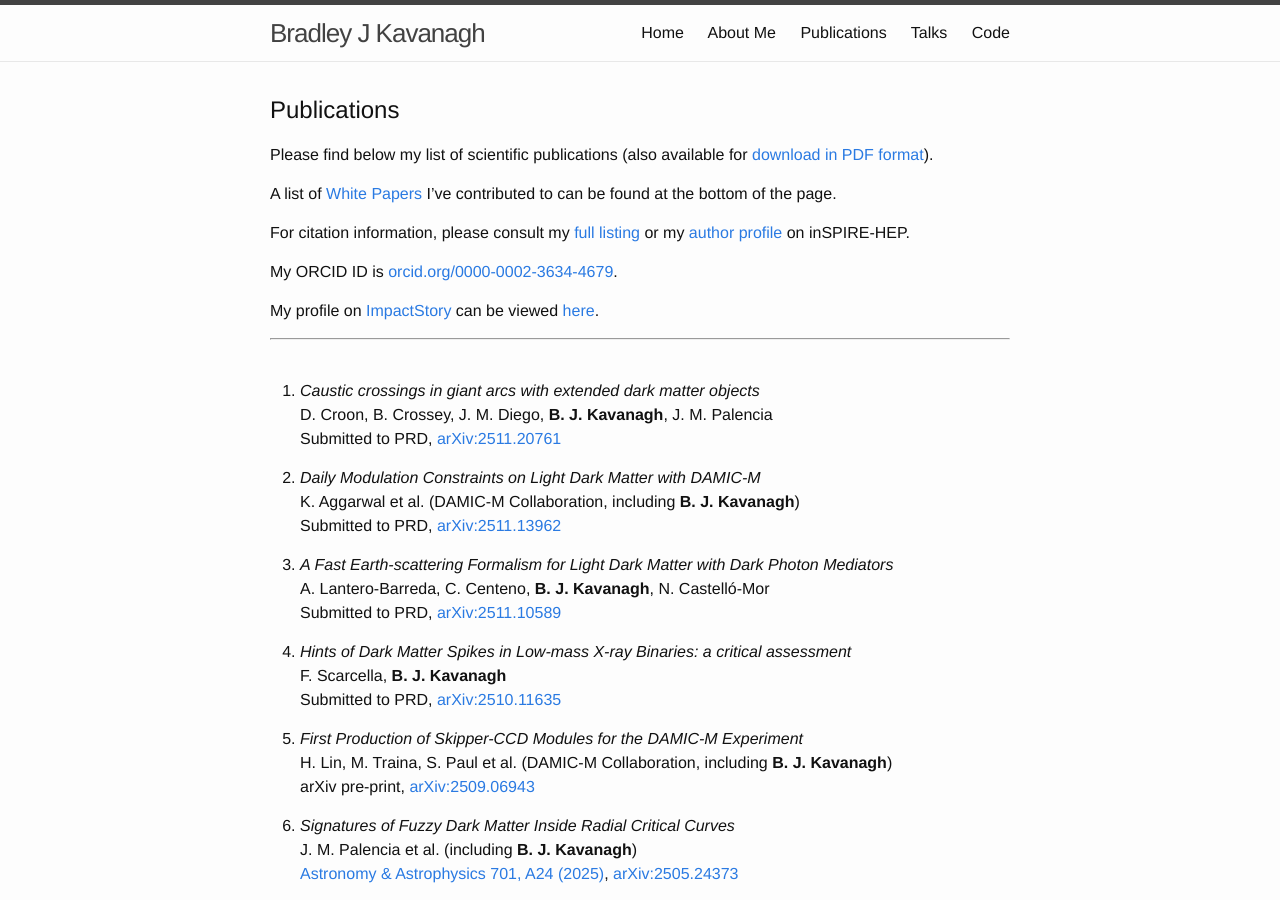
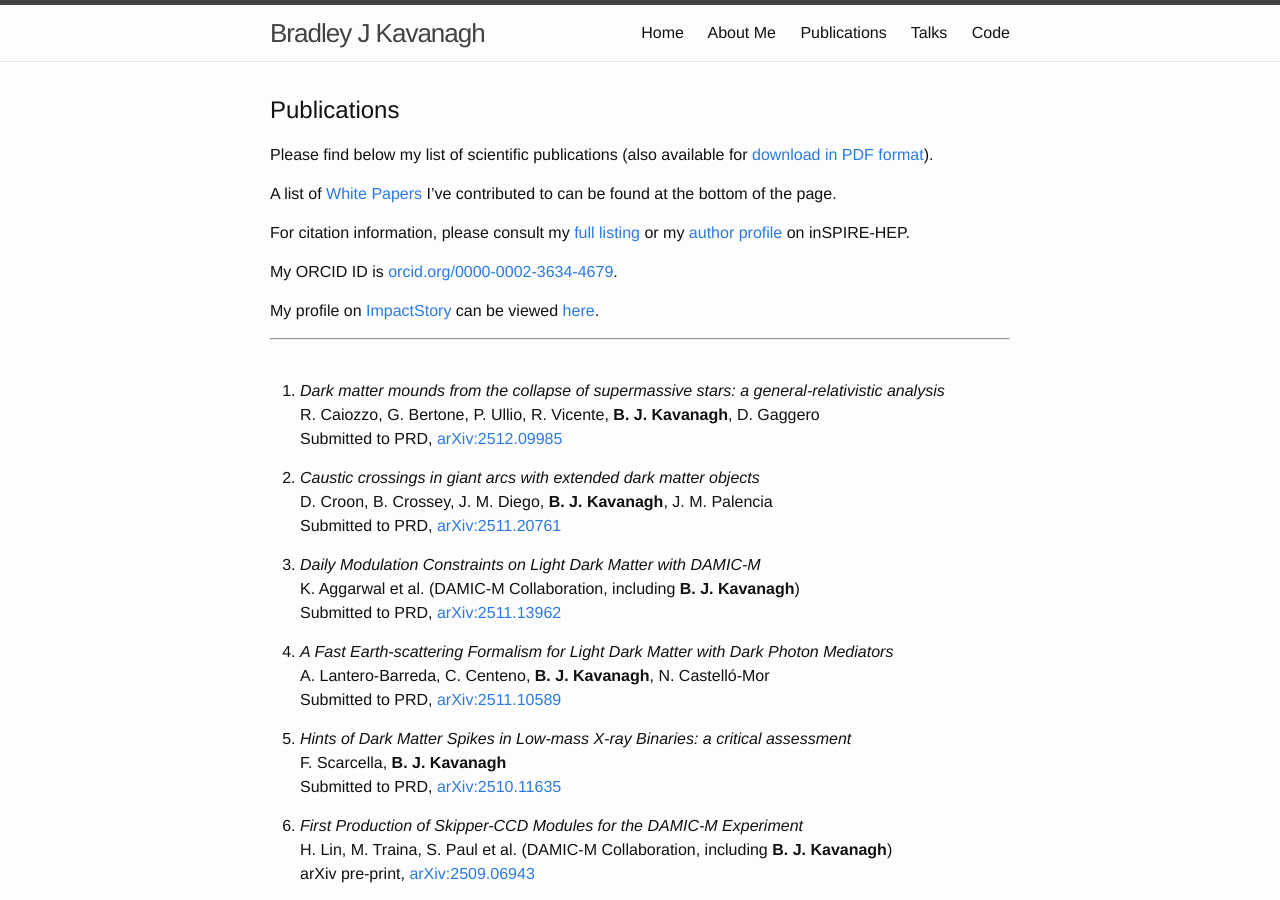
Before and after one commit to bradkav/bradkav.github.io, a Jekyll site: the page built from publications.md, in a window 1280 px wide and 900 px high. Built offline with Jekyll 4.4.1, drawn with Linux system fonts in a browser that asks for light colours.

Commit message:
Added new mounds paper

```diff
--- a/publications.md
+++ b/publications.md
@@ -22,7 +22,11 @@ My profile on [ImpactStory](https://impactstory.org/) can be viewed [here](https
 ***
 <br>
 
-1. *Caustic crossings in giant arcs with extended dark matter objects*
+1. *Dark matter mounds from the collapse of supermassive stars: a general-relativistic analysis*
+R. Caiozzo, G. Bertone, P. Ullio, R. Vicente, **B. J. Kavanagh**, D. Gaggero
+Submitted to PRD, [arXiv:2512.09985](https://arxiv.org/abs/2512.09985)
+
+2. *Caustic crossings in giant arcs with extended dark matter objects*
 D. Croon, B. Crossey, J. M. Diego, **B. J. Kavanagh**, J. M. Palencia
 Submitted to PRD, [arXiv:2511.20761](https://arxiv.org/abs/2511.20761)
 
```
Also changed, not shown: 2 other files.
